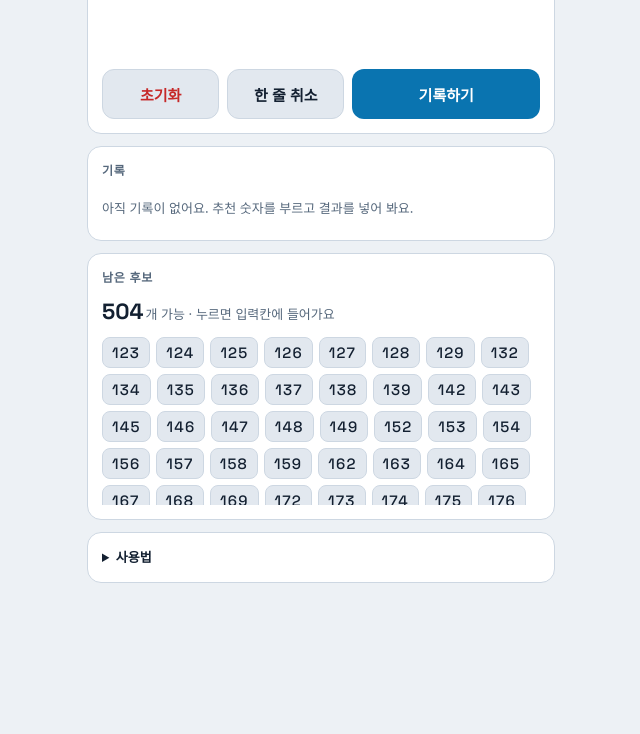
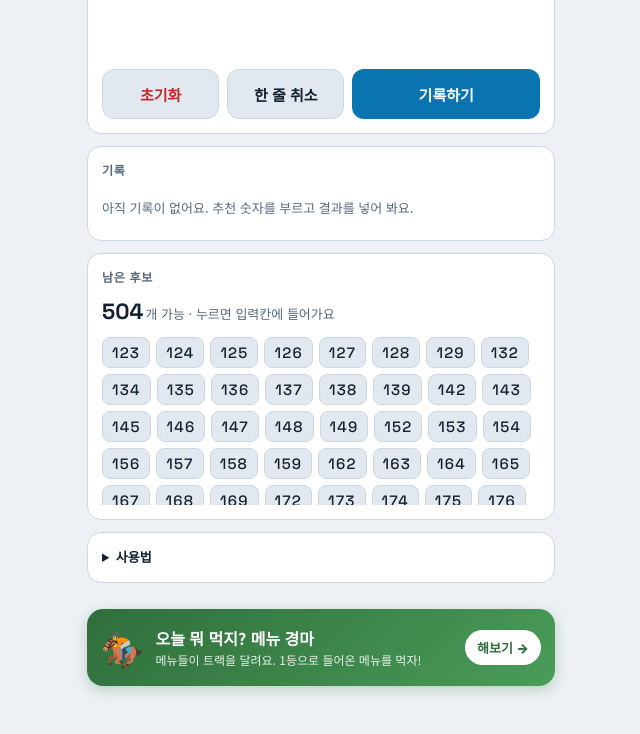
Before and after one commit to angloveKR/number-baseball, a plain HTML site: page index.html in a window 1280 px wide. Shown: the part 913-1647 px from the top of the page, without its empty margins (319-959 px from the left). Before the commit the page ends 1544 px from the top, so only its background shows below. Drawn offline with Linux system fonts and the light colour scheme.

Commit message:
Update index.html

```diff
--- a/index.html
+++ b/index.html
@@ -214,6 +214,17 @@ details ol{margin:8px 0 0;padding-left:20px}
       </ol>
     </details>
   </section>
+
+  <!-- 다른 게임: 메뉴 경마 -->
+  <a href="https://anglovekr.github.io/menu-race/" target="_blank" rel="noopener"
+     style="display:flex;align-items:center;gap:12px;margin-top:14px;padding:14px;border-radius:16px;text-decoration:none;color:#fff;background:linear-gradient(135deg,#2f6e3c,#4a9c59);box-shadow:0 4px 14px #2f6e3c44">
+    <span style="font-size:34px;flex:none">🏇</span>
+    <span style="flex:1;display:flex;flex-direction:column;gap:2px;min-width:0">
+      <b style="font-size:16px">오늘 뭐 먹지? 메뉴 경마</b>
+      <small style="font-size:12px;opacity:.9;line-height:1.35">메뉴들이 트랙을 달려요. 1등으로 들어온 메뉴를 먹자!</small>
+    </span>
+    <span style="flex:none;background:#fff;color:#2f6e3c;font-weight:900;font-size:13px;padding:8px 12px;border-radius:999px">해보기 →</span>
+  </a>
 </div>
 
 <script>
```
